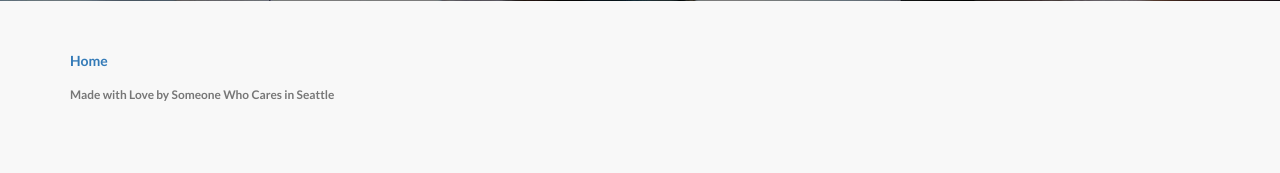
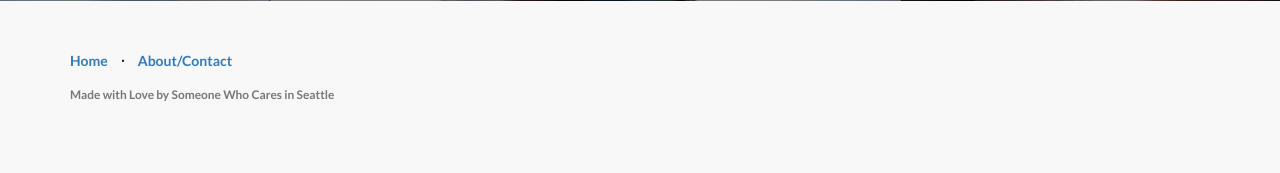
Before and after one commit to ncronquist/listerlyify, a Node server app: page / in a window 1280 px wide. Shown: the part 2484-2657 px from the top of the page. Run offline with Node 20, Linux system fonts and the light colour scheme; some libraries are stand-ins or nearby versions.

Commit message:
Add route for about-contact page

```diff
--- a/controllers/main.js
+++ b/controllers/main.js
@@ -6,12 +6,13 @@ var router = express.Router();
 
 // Home page - GET /
 router.get('/', function(req,res) {
-  // Get potential alert messages
-  // var alerts = req.flash();
+  res.render('main/index');
+});
 
-  res.render('main/index');
-  // res.render('main/index', {alerts:alerts});
-});
+// About/Contact page - GET /about-contact
+router.get('/about-contact', function(req,res) {
+  res.render('main/about');
+})
 
 
 // Export
--- a/views/partials/footer.ejs
+++ b/views/partials/footer.ejs
@@ -7,11 +7,11 @@
                         <li>
                             <a href="/">Home</a>
                         </li>
+                        <li class="footer-menu-divider">&sdot;</li>
+                        <li>
+                            <a href="/about-contact">About/Contact</a>
+                        </li>
                         <!-- <li class="footer-menu-divider">&sdot;</li>
-                        <li>
-                            <a href="#about">About</a>
-                        </li>
-                        <li class="footer-menu-divider">&sdot;</li>
                         <li>
                             <a href="#services">Services</a>
                         </li>
```
Also changed, not shown: views/main/about.ejs (added, +7 -0 lines).
